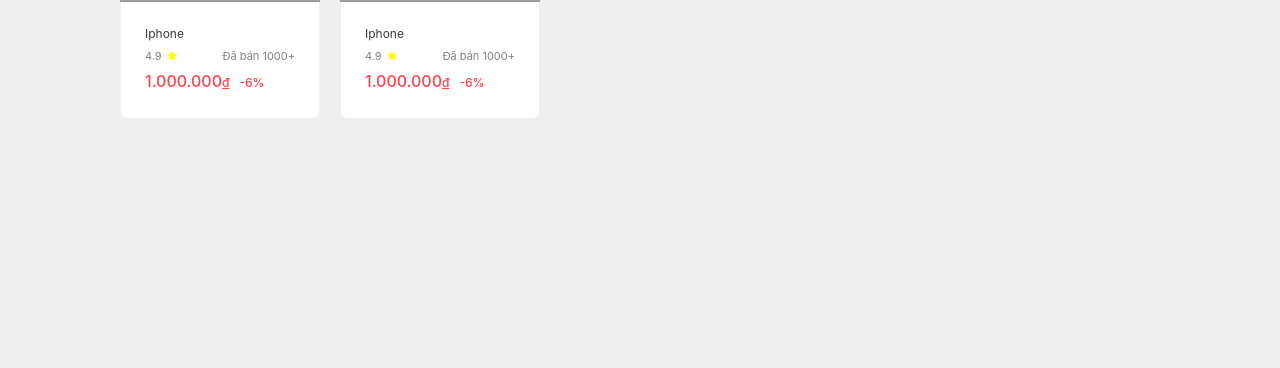
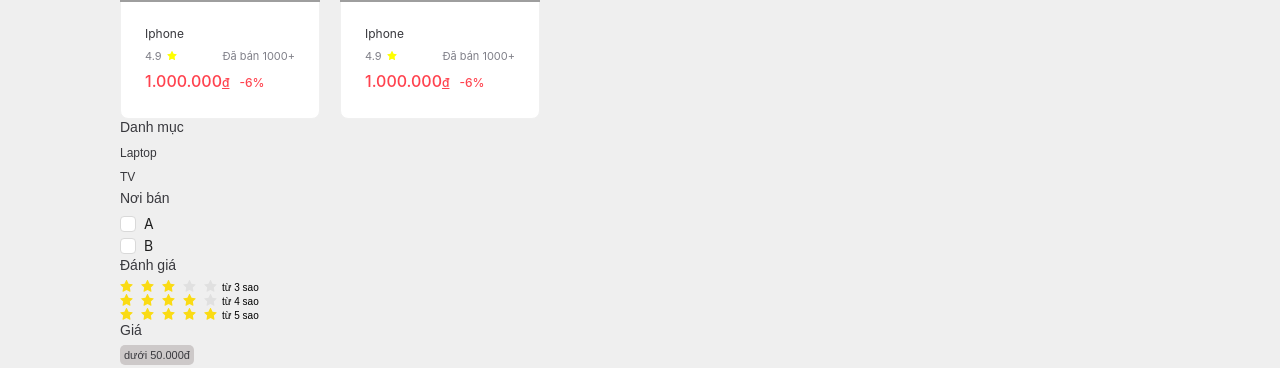
Before and after one commit to TranMinhHieu20/MERN-store, a React (Create React App) app in the folder client/: page / in a window 1280 px wide. Shown: the part 583-951 px from the top of the page. Built offline with nearby package versions, Linux system fonts and the light colour scheme; grey boxes are pictures that could not be loaded.

Commit message:
update navbar

```diff
--- a/client/src/components/CardComponent/CardComponent.jsx
+++ b/client/src/components/CardComponent/CardComponent.jsx
@@ -1,5 +1,4 @@
 import React from "react";
-import { Card } from "antd";
 import { CheckOutlined, StarFilled } from "@ant-design/icons";
 import {
   StyleNameProduct,
--- /dev/null
+++ b/client/src/components/NavBarComponent/NavBarComponent.jsx
@@ -0,0 +1,80 @@
+import React from "react";
+import {
+  WrapperContent,
+  WrapperLabelText,
+  WrapperTextPrice,
+  WrapperTextValue,
+} from "./style";
+import { Checkbox } from "antd";
+import { Rate } from "antd";
+
+const NavBarComponent = () => {
+  const renderContent = (type, options) => {
+    switch (type) {
+      case "text":
+        return options.map((option) => {
+          return <WrapperTextValue key={option}>{option}</WrapperTextValue>;
+        });
+      case "checkBox":
+        return (
+          <Checkbox.Group
+            style={{ width: "100%", display: "flex", flexDirection: "column" }}
+          >
+            {options.map((option) => {
+              return <Checkbox value={option.value}>{option.label}</Checkbox>;
+            })}
+          </Checkbox.Group>
+        );
+      case "star":
+        return options.map((option) => {
+          return (
+            <div>
+              <Rate
+                style={{ fontSize: "13px", marginRight: "5px" }}
+                allowHalf
+                defaultValue={option}
+              />
+              <span>từ {option} sao</span>
+            </div>
+          );
+        });
+      case "price":
+        return options.map((option) => {
+          return <WrapperTextPrice>{option}</WrapperTextPrice>;
+        });
+      default:
+        return;
+    }
+  };
+  return (
+    <>
+      <div>
+        <WrapperLabelText>Danh mục</WrapperLabelText>
+        <WrapperContent>
+          {renderContent("text", ["Laptop", "TV"])}
+        </WrapperContent>
+      </div>
+      <div>
+        <WrapperLabelText>Nơi bán</WrapperLabelText>
+        <WrapperContent>
+          {renderContent("checkBox", [
+            { value: "a", label: "A" },
+            { value: "b", label: "B" },
+          ])}
+        </WrapperContent>
+      </div>
+      <div>
+        <WrapperLabelText>Đánh giá</WrapperLabelText>
+        <WrapperContent>{renderContent("star", [3, 4, 5])}</WrapperContent>
+      </div>
+      <div>
+        <WrapperLabelText>Giá</WrapperLabelText>
+        <WrapperContent>
+          {renderContent("price", ["dưới 50.000đ", "trên 150.000đ"])}
+        </WrapperContent>
+      </div>
+    </>
+  );
+};
+
+export default NavBarComponent;
--- /dev/null
+++ b/client/src/components/NavBarComponent/style.js
@@ -0,0 +1,31 @@
+import styled from "styled-components";
+
+export const WrapperLabelText = styled.h4`
+  color: rgb(56, 56, 61);
+  font-size: 14px;
+  font-weight: 500;
+`;
+
+export const WrapperTextValue = styled.span`
+  color: rgb(56, 56, 61);
+  font-size: 12px;
+  font-weight: 400;
+  padding: 5px 0;
+`;
+
+export const WrapperContent = styled.div`
+  display: flex;
+  justify-content: center;
+  flex-direction: column;
+`;
+
+export const WrapperTextPrice = styled.div`
+  display: flex;
+  background-color: rgb(205, 201, 201);
+  border-radius: 5px;
+  width: fit-content;
+  font-size: 11px;
+  margin-bottom: 5px;
+  padding: 4px;
+  color: rgb(56, 56, 61);
+`;
--- a/client/src/pages/HomePage/HomePage.jsx
+++ b/client/src/pages/HomePage/HomePage.jsx
@@ -8,6 +8,7 @@
 import tv1 from "../../assets/image/tv1.jpg";
 import macbook from "../../assets/image/macbook.jpeg";
 import CardComponent from "../../components/CardComponent/CardComponent";
+import NavBarComponent from "../../components/NavBarComponent/NavBarComponent";
 
 const HomePage = () => {
   const arrs = [
@@ -53,6 +54,7 @@
           <CardComponent />
           <CardComponent />
         </div>
+        <NavBarComponent />
       </div>
     </>
   );
```
